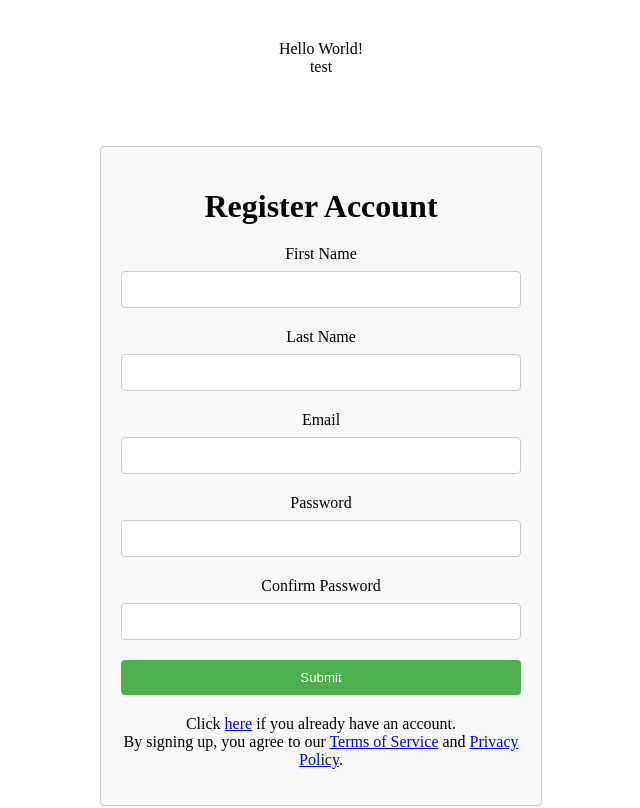
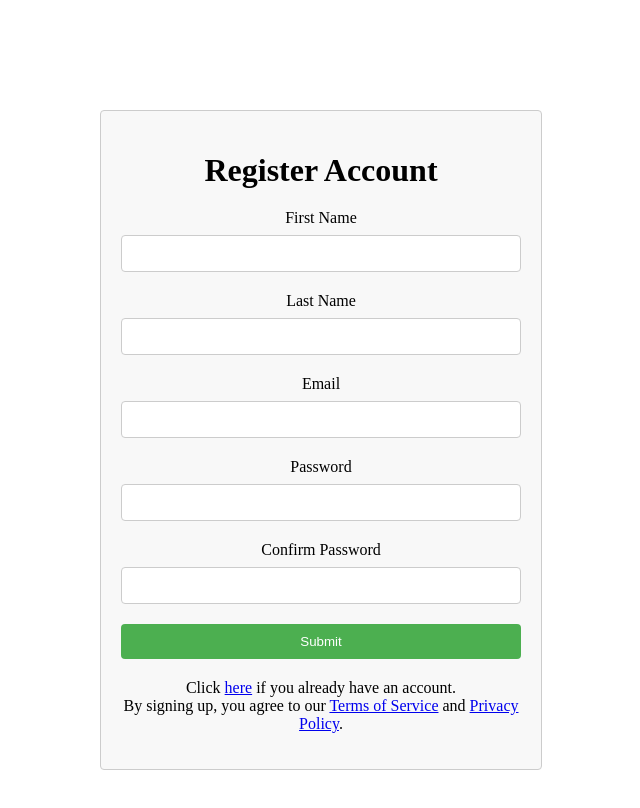
Before and after one commit to CStewCodes/LifeLine-Journal---Veterans-Mental-Health-Journal, a React (Vite) app in the folder client/: page / in a window 1280 px wide. Shown: the top 808 px of the page, without its empty margins (319-959 px from the left). Built offline with nearby package versions, Linux system fonts and the light colour scheme.

Commit message:
Updating branch

```diff
--- a/client/src/App.jsx
+++ b/client/src/App.jsx
@@ -6,8 +6,6 @@ import "./components/user/register.css";
 function App() {
   return (
     <>
-      <div> Hello World!</div>
-      <div> test </div>
       <div className="register-container">
         <Register />
       </div>
```
Also changed, not shown: client/src/components/journal/Journal.jsx (added), client/src/components/journal/journal.css (added).
